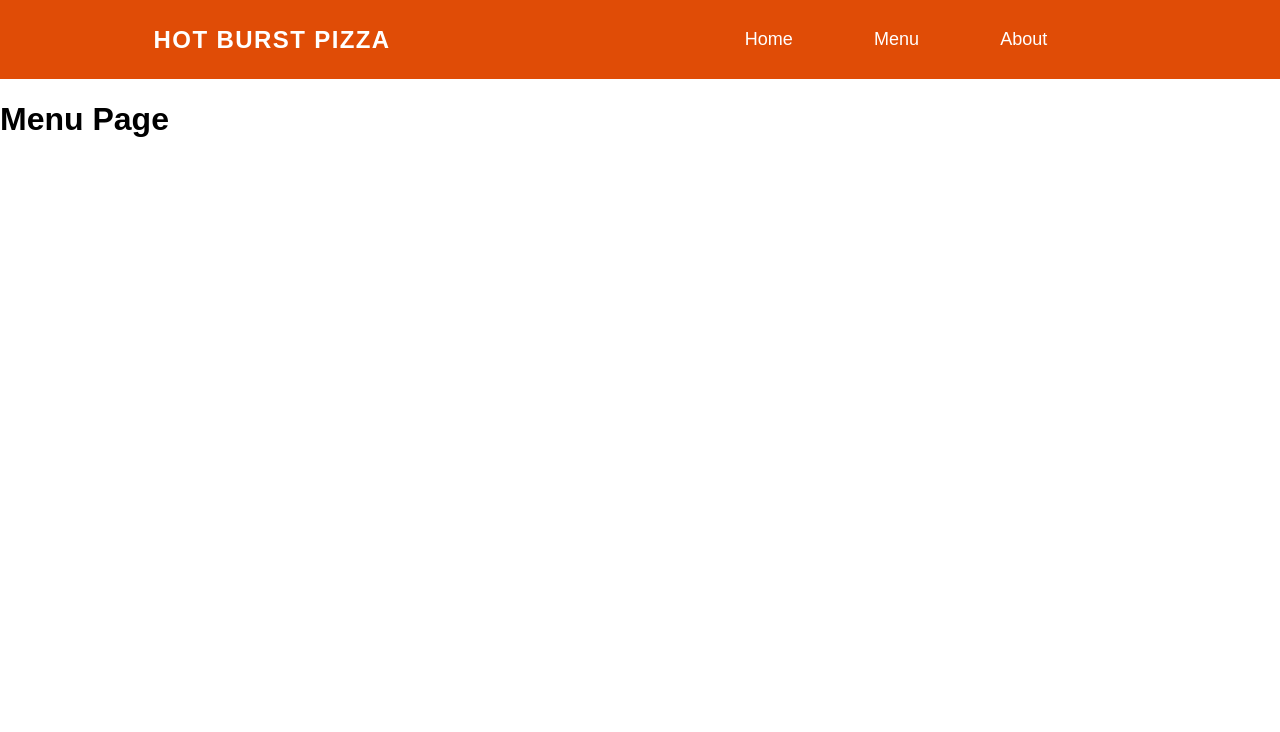
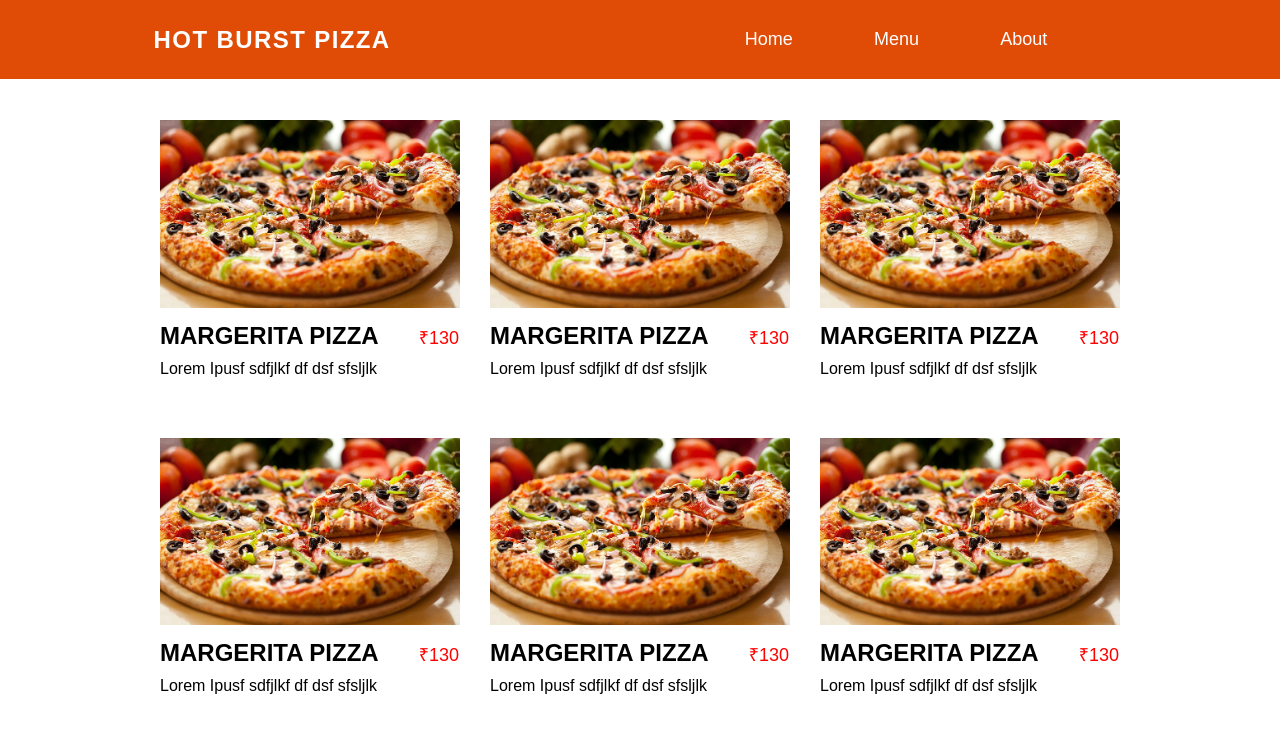
Before and after one commit to sgupta005/restaurant_page, a website built with webpack: page dist/index.html in a window 1280 px wide. Both pictures are taken after a click on the button "Menu". Built offline with nearby package versions, Linux system fonts and the light colour scheme.

Commit message:
Create basic menu page

```diff
--- a/src/menu.js
+++ b/src/menu.js
@@ -1,11 +1,84 @@
+import pizza from './images/menu/pepperoni pizza.jpg';
+
 export default function createMenuPage(){
     const content = document.getElementById('content');
     const pageContent = document.createElement('div');
-    const heading = document.createElement('h1');
+    const menu = document.createElement('div')
 
+    menu.setAttribute('class', 'menu');
     pageContent.setAttribute('class', 'page-content');
-    heading.textContent = 'Menu Page';
 
-    pageContent.append(heading);
+    menu.appendChild(
+        createMenuItem(
+            'Margerita Pizza',
+            '130',
+            'Lorem Ipusf sdfjlkf df dsf sfsljlk'
+        )
+    );
+    menu.appendChild(
+        createMenuItem(
+            'Margerita Pizza',
+            '130',
+            'Lorem Ipusf sdfjlkf df dsf sfsljlk'
+        )
+    );
+    menu.appendChild(
+        createMenuItem(
+            'Margerita Pizza',
+            '130',
+            'Lorem Ipusf sdfjlkf df dsf sfsljlk'
+        )
+    );
+    menu.appendChild(
+        createMenuItem(
+            'Margerita Pizza',
+            '130',
+            'Lorem Ipusf sdfjlkf df dsf sfsljlk'
+        )
+    );
+    menu.appendChild(
+        createMenuItem(
+            'Margerita Pizza',
+            '130',
+            'Lorem Ipusf sdfjlkf df dsf sfsljlk'
+        )
+    );
+    menu.appendChild(
+        createMenuItem(
+            'Margerita Pizza',
+            '130',
+            'Lorem Ipusf sdfjlkf df dsf sfsljlk'
+        )
+    );
+
+    pageContent.appendChild(menu);
     content.appendChild(pageContent);
 }
+
+function createMenuItem(name, price, description){
+    const menuItem = document.createElement('div');
+    menuItem.setAttribute('class', 'menu-item');
+
+    const pizzaName = document.createElement('h2');
+    pizzaName.setAttribute('class', 'pizza-name');
+    pizzaName.textContent = name;
+
+    const pizzaDescription = document.createElement('p');
+    pizzaDescription.setAttribute('class', 'description');
+    pizzaDescription.textContent = description;
+
+    const pizzaPrice = document.createElement('p');
+    pizzaPrice.setAttribute('class', 'price');
+    pizzaPrice.textContent = `₹${price}`;
+
+    const pizzaImage = new Image();
+    pizzaImage.setAttribute('class', 'pizza-image');
+    pizzaImage.src = pizza;
+    pizzaImage.alt = 'name';
+
+    menuItem.append(pizzaImage, pizzaName, pizzaPrice, pizzaDescription);
+
+    console.log(menuItem);
+    return menuItem;
+
+}
--- a/src/style.css
+++ b/src/style.css
@@ -1,6 +1,9 @@
 body{
-    overflow: hidden;
     font-family: Montserrat,sans-serif;;
+    margin: 0px;
+    padding: 0px;
+}
+p{
     margin: 0px;
     padding: 0px;
 }
@@ -68,8 +71,41 @@ header .name{
     -webkit-text-stroke: 1px black; /* Webkit-based browsers */
 }
 .text-overlay p {
-font-weight: 700;
-color: black;
-font-size: 3vh;
--webkit-text-stroke: 0.5px white;
+    font-weight: 700;
+    color: black;
+    font-size: 3vh;
+    -webkit-text-stroke: 0.5px white;
 }
+
+.menu{
+    display: flex;
+    justify-content: center;
+    flex-wrap: wrap;
+    margin-left: 10%;
+    margin-right: 10%;
+    margin-top: 40px;
+    column-gap: 30px;
+    row-gap: 60px;
+    flex-direction: row;
+}
+.menu-item{
+    width: 300px;
+}
+.pizza-image{
+    margin-bottom: 10px;
+    width: 100%
+}
+.pizza-name{
+    display: inline;
+    width: 100px;
+    text-transform: uppercase;
+}
+.price{
+    font-size: 18px;
+    margin-left: 40px;
+    display: inline;
+    color: red;
+}
+.description{
+    margin-top: 10px;
+}
```
Also changed, not shown: src/images/menu/margerita_pizza.png (deleted), src/images/menu/pepperoni pizza.jpg (added), src/images/menu/pepperoni_pizza.png (deleted), src/images/menu/tomato_veggie_pizza.png (deleted), src/images/menu/veggie_paradise_pizza.png (deleted), 4 other files.
